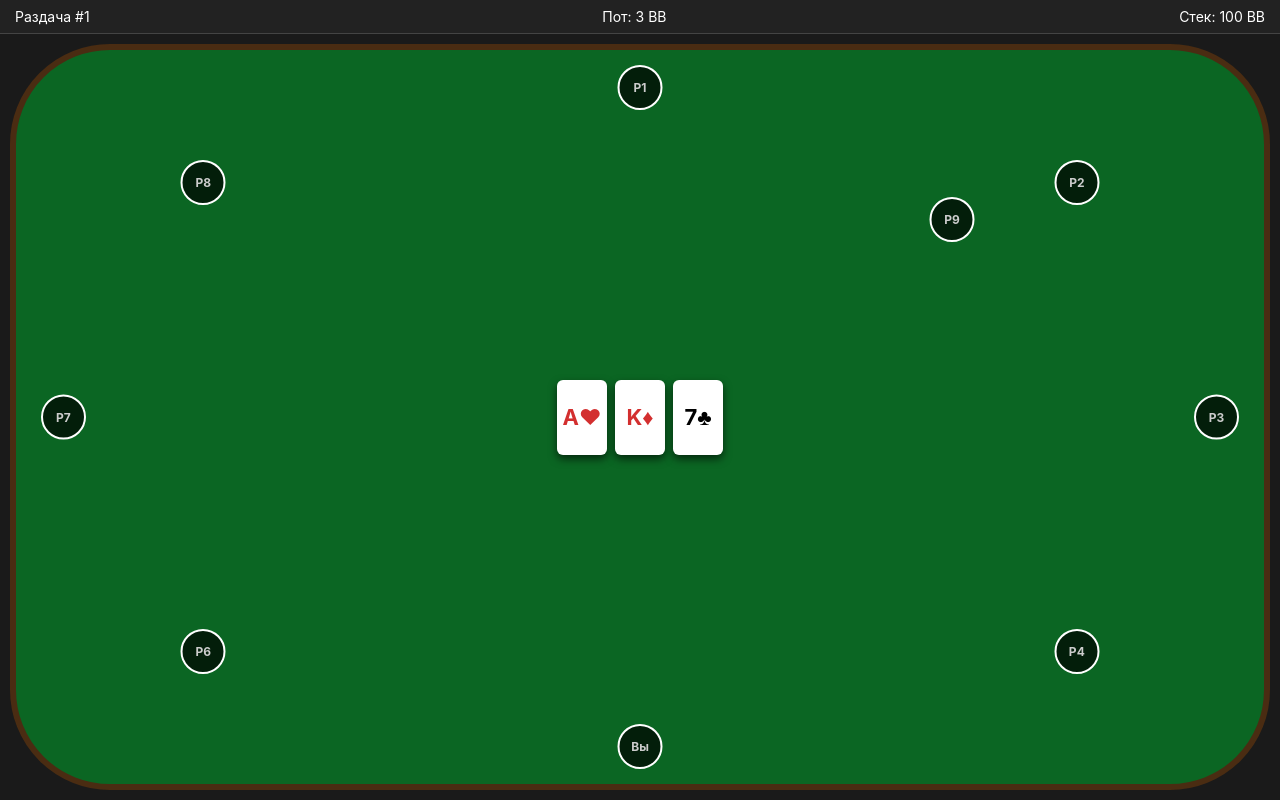
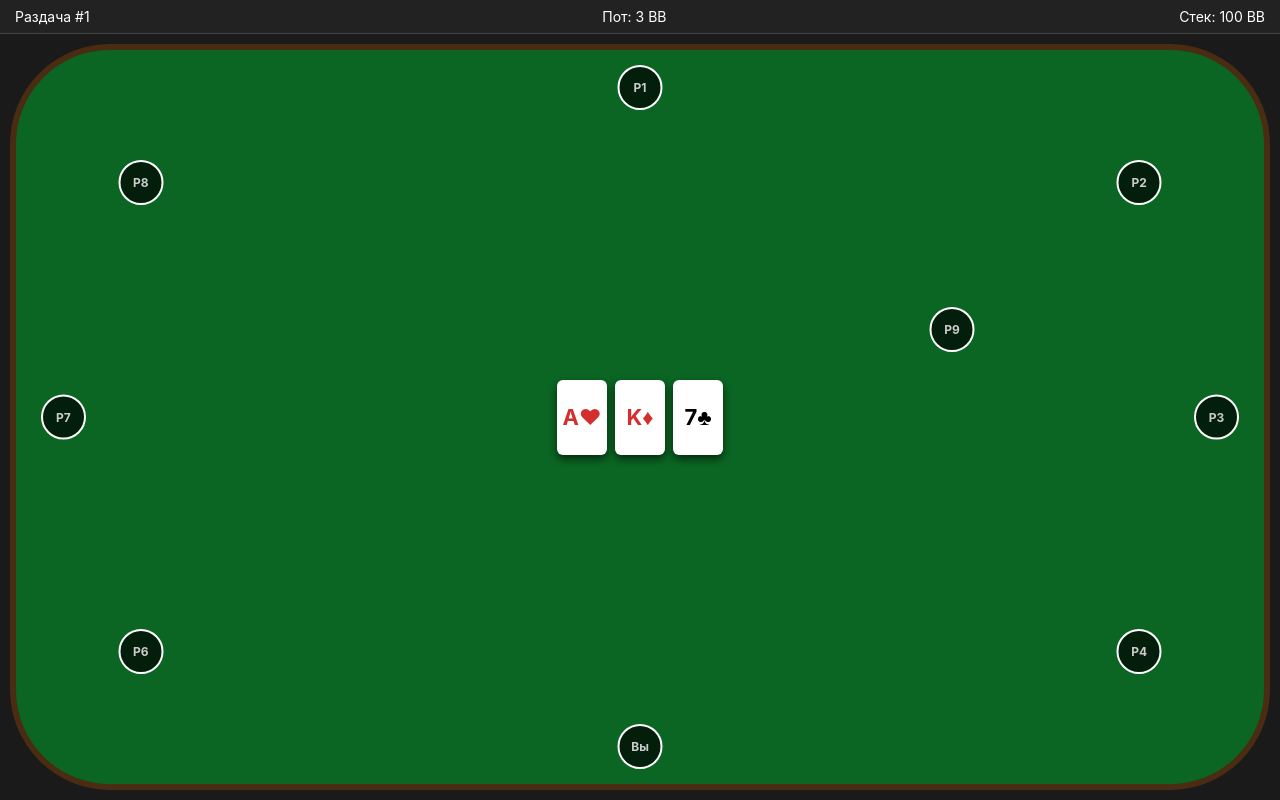
Before and after one commit to ViktorViktor1983/mini-water, a plain HTML site: page index.html in a window 1280 px wide. Drawn offline with Linux system fonts and the light colour scheme.

Commit message:
Update index.html

```diff
--- a/index.html
+++ b/index.html
@@ -18,12 +18,11 @@
 
         .top-bar { display: flex; justify-content: space-between; padding: 8px 15px; background-color: #222; font-size: 14px; border-bottom: 1px solid #444; flex-shrink: 0; }
 
-        /* Сам стол */
         .table-area {
             flex: 1;
             background-color: var(--table-color);
             margin: 10px;
-            border-radius: 100px; /* Более круглый овал */
+            border-radius: 100px;
             border: 6px solid #4a2c12;
             position: relative;
             display: flex;
@@ -31,7 +30,6 @@
             justify-content: center;
         }
 
-        /* Кружки игроков */
         .player-seat {
             position: absolute;
             width: 45px;
@@ -48,20 +46,22 @@
         }
 
         /* Жесткая расстановка по овалу */
-        /* Верх */
         .seat-1 { top: 2%; left: 50%; transform: translateX(-50%); }
-        /* Правая сторона */
-        .seat-2 { top: 15%; right: 15%; transform: translateX(50%); }
+
+        /* Правая сторона - разводим P2 и P9 */
+        .seat-2 { top: 15%; right: 10%; transform: translateX(50%); }
         .seat-3 { top: 50%; right: 2%; transform: translateY(-50%); }
-        .seat-4 { bottom: 15%; right: 15%; transform: translateX(50%); }
-        /* Низ */
+        .seat-4 { bottom: 15%; right: 10%; transform: translateX(50%); }
+
         .seat-5 { bottom: 2%; left: 50%; transform: translateX(-50%); }
+
         /* Левая сторона */
-        .seat-6 { bottom: 15%; left: 15%; transform: translateX(-50%); }
+        .seat-6 { bottom: 15%; left: 10%; transform: translateX(-50%); }
         .seat-7 { top: 50%; left: 2%; transform: translateY(-50%); }
-        .seat-8 { top: 15%; left: 15%; transform: translateX(-50%); }
-        /* Внутреннее место (P9) */
-        .seat-9 { top: 20%; right: 25%; transform: translateX(50%); }
+        .seat-8 { top: 15%; left: 10%; transform: translateX(-50%); }
+
+        /* P9 сдвигаем ближе к центру по вертикали и горизонтали, чтобы он был отдельно */
+        .seat-9 { top: 35%; right: 25%; transform: translateX(50%); }
 
         .board { display: flex; gap: 8px; z-index: 2; }
         .card { width: 50px; height: 75px; background-color: var(--card-bg); border-radius: 6px; display: flex; align-items: center; justify-content: center; font-size: 22px; font-weight: bold; color: var(--card-text-black); box-shadow: 0 4px 8px rgba(0,0,0,0.6); }
@@ -95,4 +95,4 @@
     </div>
 
 </body>
-        </html>
+</html>
```
